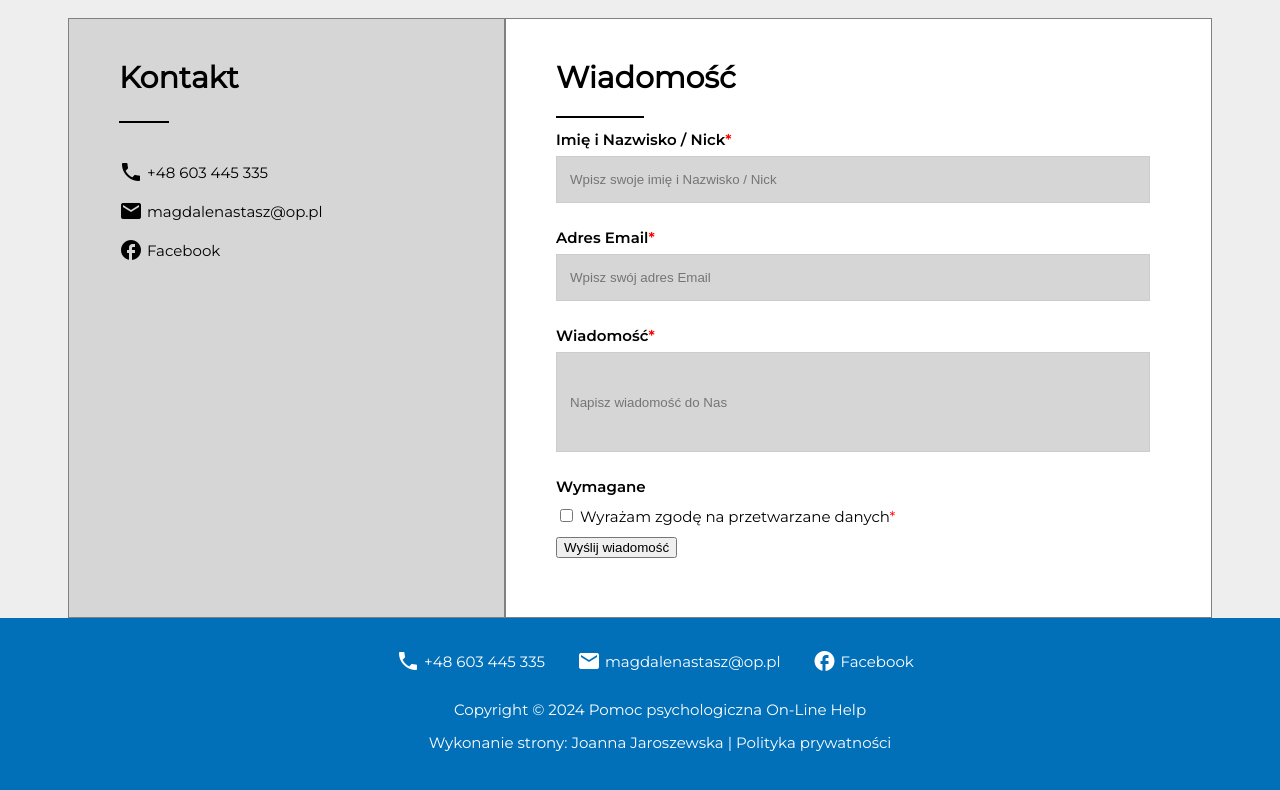
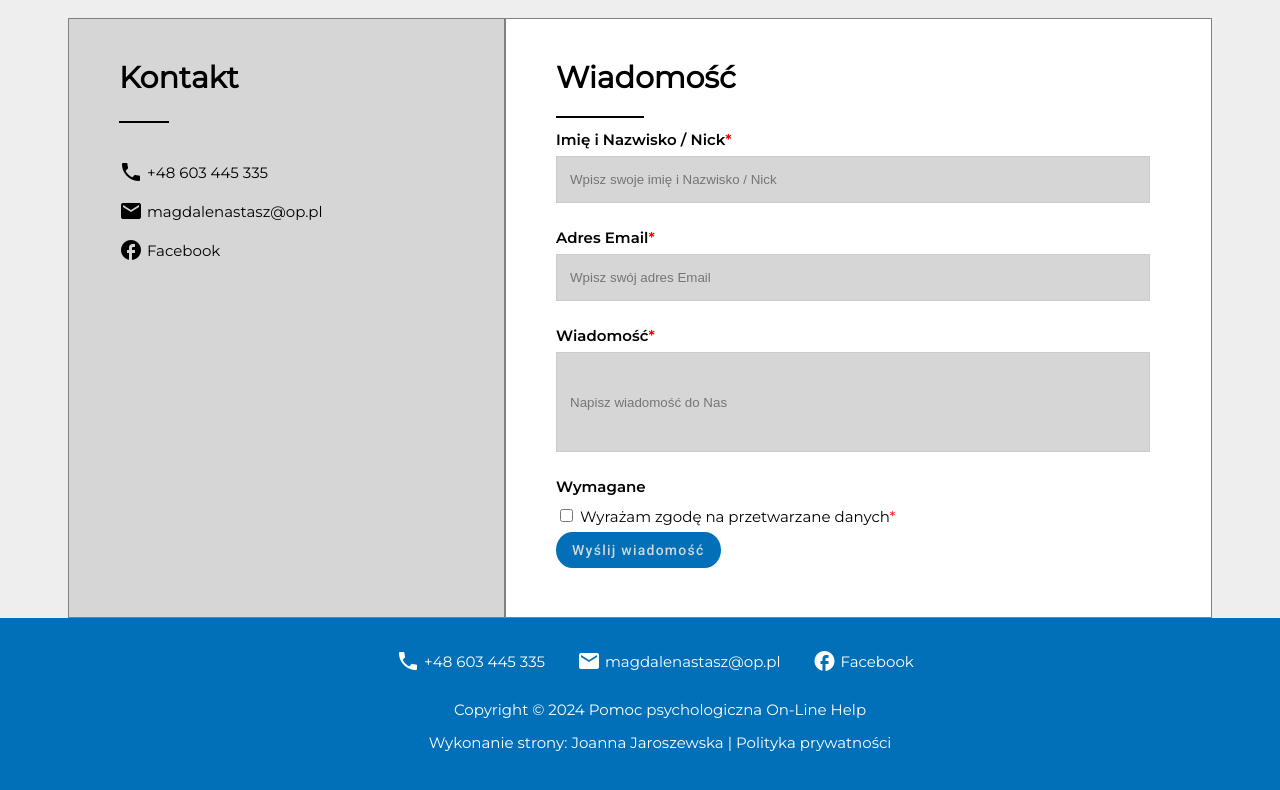
Before and after one commit to joajar/100-commits-challenge, an Angular app in the folder frontend/: page / in a window 1280 px wide. Shown: the part 416-1206 px from the top of the page. Built offline with nearby package versions, Linux system fonts and the light colour scheme.

Commit message:
FE feat: developed button at the home component

```diff
--- a/frontend/src/app/content/home/home.component.html
+++ b/frontend/src/app/content/home/home.component.html
@@ -58,7 +58,7 @@
             <label for="checkbox">Wymagane</label>
             <input type="checkbox" id="checkbox" name="checkbox" value="processingPersonalDataConsent"> Wyrażam zgodę na przetwarzane danych<span class="dot">*</span>
           </div>
-          <button type="submit">Wyślij wiadomość</button>
+          <button type="submit" mat-flat-button>Wyślij wiadomość</button>
         </form>
       </div>
     </div>
--- a/frontend/src/app/content/home/home.component.scss
+++ b/frontend/src/app/content/home/home.component.scss
@@ -73,3 +73,8 @@ input[type=textarea] {
   position: relative;
   top: 6px;
 }
+button[mat-flat-button] {
+  background-color: #0170B9;
+  color: #d6d6d6;
+  border-radius: 10% / 50%;
+}
--- a/frontend/src/app/content/home/home.component.ts
+++ b/frontend/src/app/content/home/home.component.ts
@@ -1,5 +1,6 @@
 import { Component } from '@angular/core';
 import { FormsModule } from '@angular/forms';
+import { MatButtonModule } from '@angular/material/button';
 import { MatIconModule } from '@angular/material/icon';
 import { Message } from '../../model/message';
 
@@ -8,6 +9,7 @@ import { Message } from '../../model/message';
   standalone: true,
   imports: [
     FormsModule,
+    MatButtonModule,
     MatIconModule
   ],
   templateUrl: './home.component.html',
```
